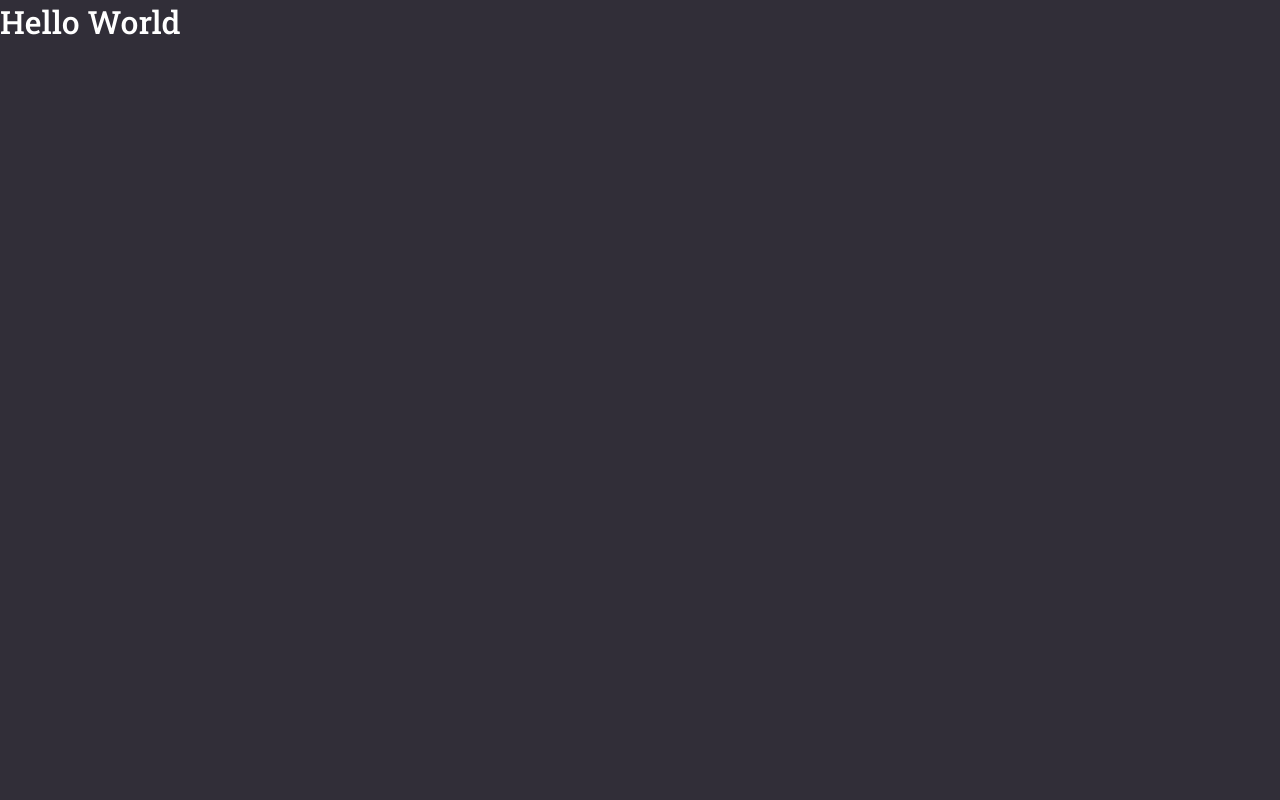
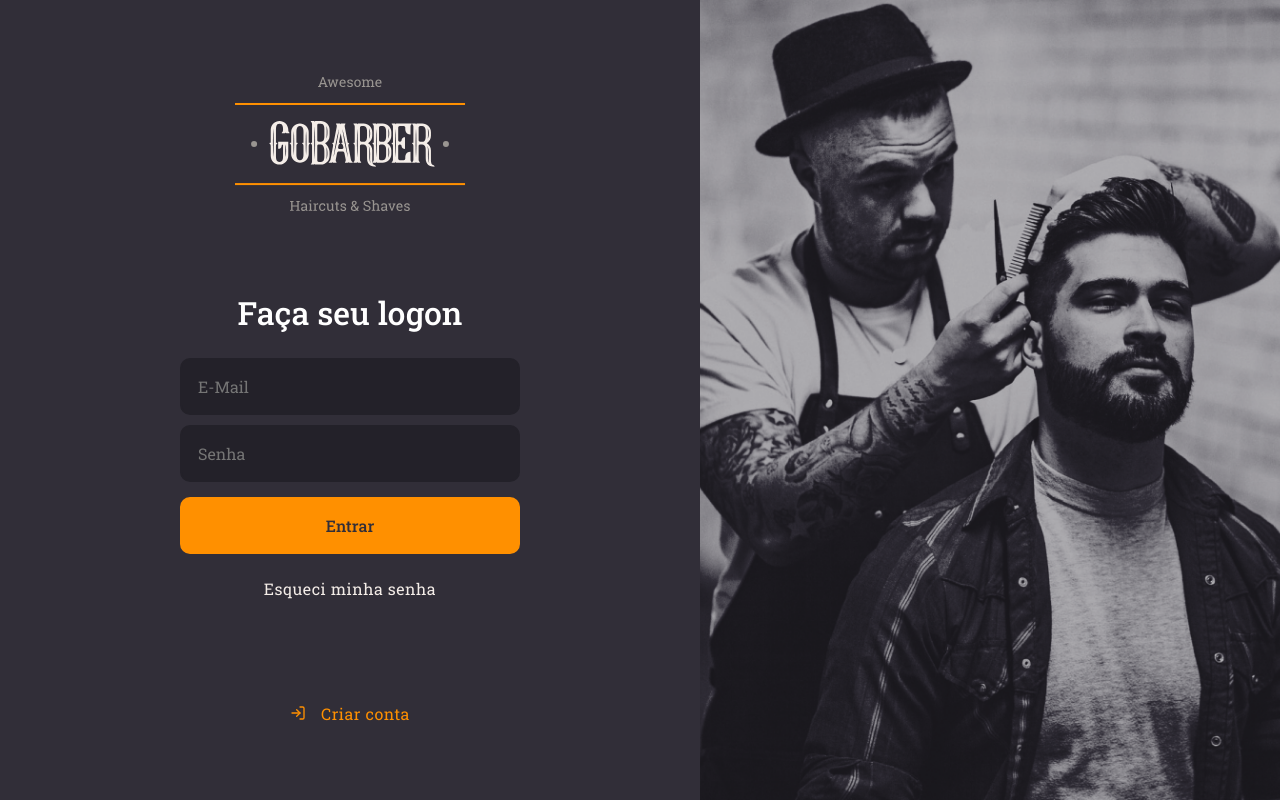
Before and after one commit to devleandrodias/rocketseat-bootamp-2020, a React (Create React App) app in the folder nivel-03/gobarber-web/: page / in a window 1280 px wide. Built offline with nearby package versions, Linux system fonts and the light colour scheme.

Commit message:
estilizacao da página de login da aplicacao

```diff
--- a/nivel-03/gobarber-web/src/App.tsx
+++ b/nivel-03/gobarber-web/src/App.tsx
@@ -2,12 +2,12 @@
 
 import GlobalStyle from './styles/global';
 
+import SingIn from './pages/singIn';
+
 const App: React.FC = () => (
   <>
     <GlobalStyle />
-    <div className="App">
-      <h1>Hello World</h1>
-    </div>
+    <SingIn />
   </>
 );
 
--- /dev/null
+++ b/nivel-03/gobarber-web/src/pages/singIn/index.tsx
@@ -0,0 +1,31 @@
+import React from 'react';
+import { FiLogIn } from 'react-icons/fi';
+import { Container, Content, Background } from './styles';
+
+import logoImg from '../../assets/logo.svg';
+
+const SingIn: React.FC = () => (
+  <Container>
+    <Content>
+      <img src={logoImg} alt="gobarber-logo" />
+      <form action="">
+        <h1>Faça seu logon</h1>
+
+        <input type="text" placeholder="E-Mail" />
+        <input type="password" placeholder="Senha" />
+
+        <button type="submit">Entrar</button>
+
+        <a href="aa">Esqueci minha senha</a>
+      </form>
+
+      <a href="aaa">
+        <FiLogIn />
+        Criar conta
+      </a>
+    </Content>
+    <Background />
+  </Container>
+);
+
+export default SingIn;
--- /dev/null
+++ b/nivel-03/gobarber-web/src/pages/singIn/styles.ts
@@ -0,0 +1,97 @@
+import styled from 'styled-components';
+import { shade } from 'polished';
+
+import singInBackgroundImg from '../../assets/sign-in-background.png';
+
+export const Container = styled.div`
+  height: 100vh;
+  display: flex;
+  align-items: stretch;
+`;
+
+export const Content = styled.div`
+  display: flex;
+  flex-direction: column;
+  align-items: center;
+  place-content: center;
+  width: 100%;
+  max-width: 700px;
+
+  form {
+    margin: 80px 0;
+    width: 340px;
+    text-align: center;
+
+    h1 {
+      margin-bottom: 24px;
+    }
+
+    input {
+      background: #232129;
+      border-radius: 10px;
+      border: 2px solid #232129;
+      padding: 16px;
+      width: 100%;
+      color: #f4ede8;
+
+      & + input {
+        margin-top: 10px;
+      }
+    }
+
+    button {
+      background: #ff9000;
+      border-radius: 10px;
+      border: none;
+      border: 2px solid #ff9000;
+      padding: 16px;
+      width: 100%;
+      color: #312e38;
+      font-weight: 500;
+      margin-top: 15px;
+      transition: background-color 0.2s;
+
+      &:hover {
+        background: ${shade(0.2, '#ff9000')};
+        border-color: ${shade(0.2, '#ff9000')};
+      }
+    }
+
+    a {
+      color: #f4ede8;
+      display: block;
+      margin-top: 24px;
+      text-decoration: none;
+      transition: color 0.2s;
+      letter-spacing: 0.5px;
+
+      &:hover {
+        color: ${shade(0.2, '#f4ede8')};
+      }
+    }
+  }
+
+  > a {
+    display: flex;
+    align-items: center;
+    color: #ff9000;
+    margin-top: 24px;
+    text-decoration: none;
+    transition: color 0.2s;
+    letter-spacing: 0.5px;
+
+    svg {
+      margin-right: 15px;
+    }
+
+    &:hover {
+      color: ${shade(0.2, '#ff9000')};
+    }
+  }
+`;
+
+export const Background = styled.div`
+  flex: 1;
+  background: url(${singInBackgroundImg}) no-repeat center;
+  background-size: cover;
+`;
```
Also changed, not shown: nivel-03/gobarber-web/src/assets/logo.svg (added), nivel-03/gobarber-web/src/assets/sign-in-background.png (added).
